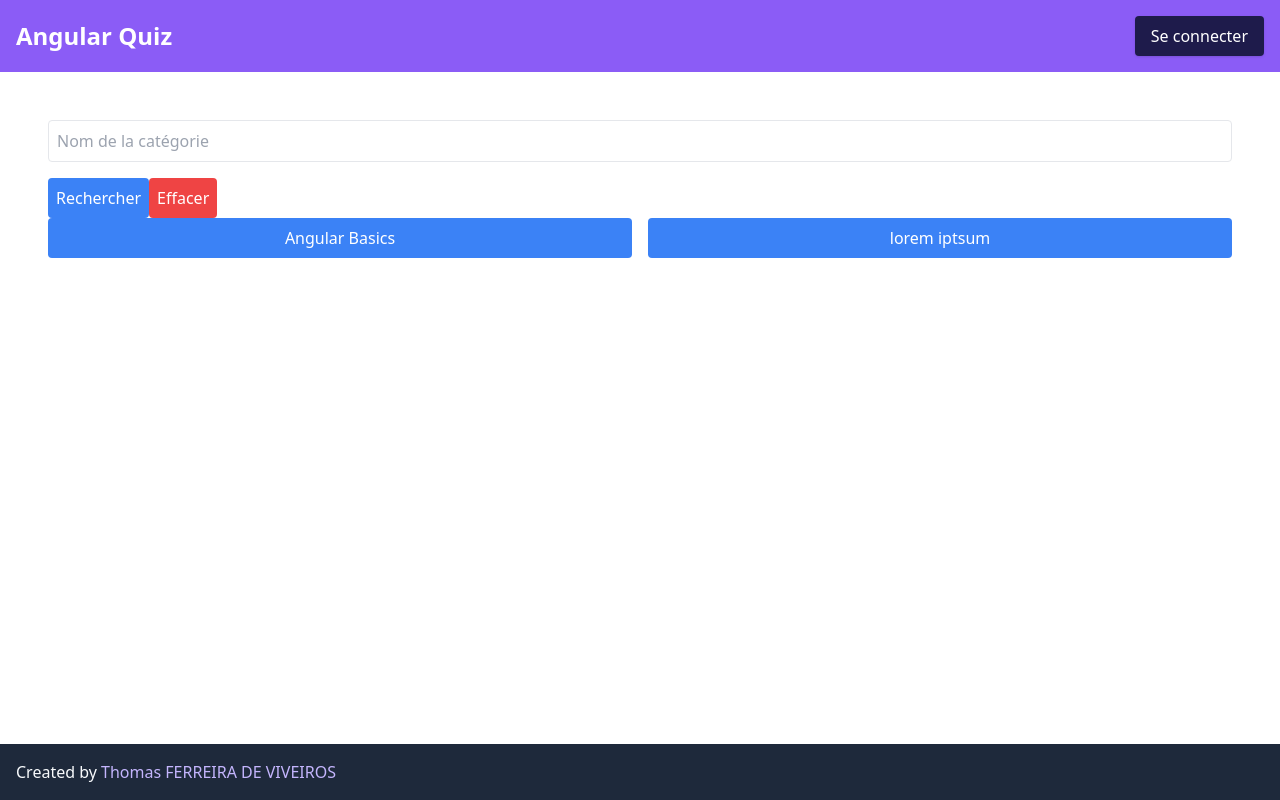
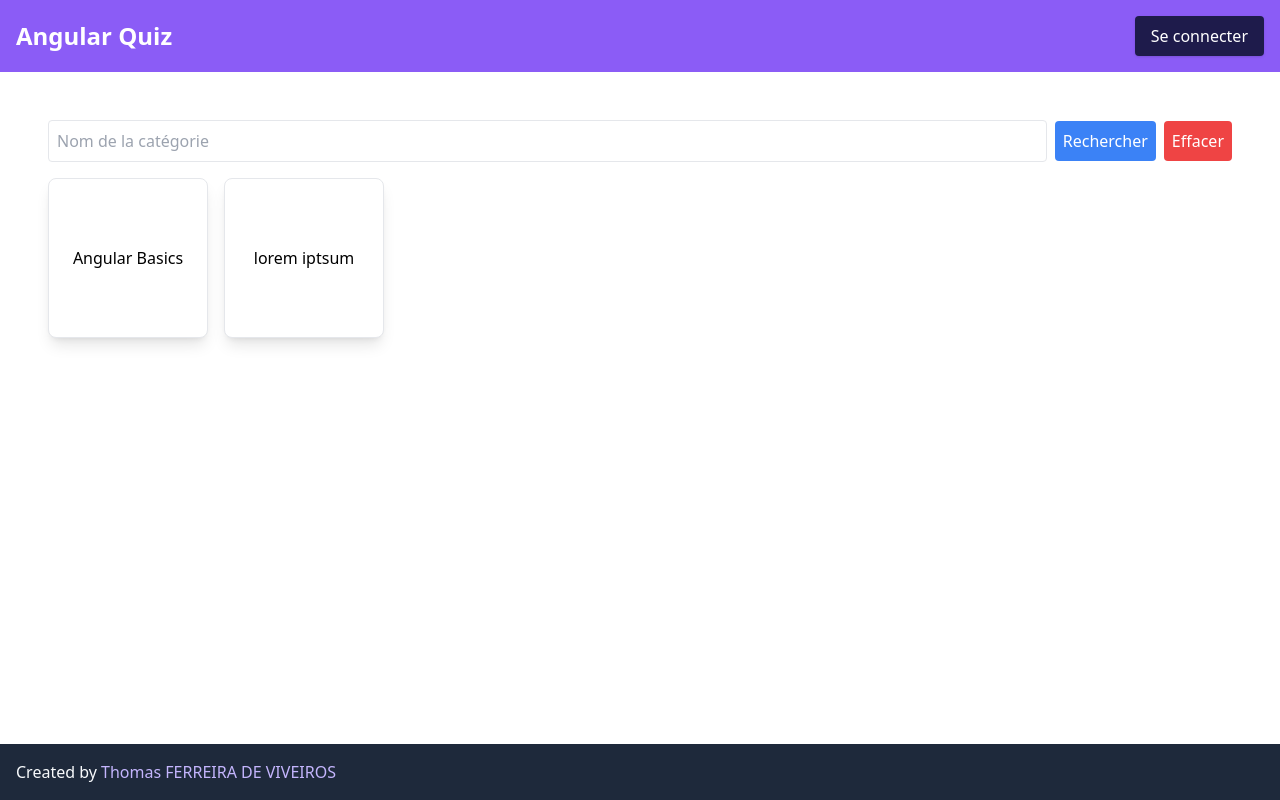
Before and after one commit to Dorianmav/Angular-M2, an Angular app: page /categories in a window 1280 px wide. Built offline with nearby package versions, Linux system fonts and the light colour scheme; data requests are answered from the project's data file.

Commit message:
Amélioration des styles

```diff
--- a/src/app/categorie/categorie.component.html
+++ b/src/app/categorie/categorie.component.html
@@ -1,15 +1,32 @@
 <section class="categories p-4">
-  <form>
-    <input type="text" id="catName" name="catName" class="w-full p-2 border rounded mb-4"
-           placeholder="Nom de la catégorie" [(ngModel)]="searchCategory">
-    <button class="p-2 bg-blue-500 text-white rounded hover:bg-blue-600" (click)="searchCategoryByName()">Rechercher</button>
-    <!-- clear btn -->
-    <button class="p-2 bg-red-500 text-white rounded hover:bg-red-600" (click)="clearSearch()">Effacer</button>
+  <form class="flex items-center space-x-2 mb-4">
+    <input
+      type="text"
+      id="catName"
+      name="catName"
+      class="flex-grow p-2 border rounded"
+      placeholder="Nom de la catégorie"
+      [(ngModel)]="searchCategory"
+    >
+    <button
+      type="button"
+      class="p-2 bg-blue-500 text-white rounded hover:bg-blue-600"
+      (click)="searchCategoryByName()"
+    >
+      Rechercher
+    </button>
+    <button
+      type="button"
+      class="p-2 bg-red-500 text-white rounded hover:bg-red-600"
+      (click)="clearSearch()"
+    >
+      Effacer
+    </button>
   </form>
 
-  <div class="grid grid-cols-2 gap-4">
+  <div class="flex flex-wrap gap-4 mt-4">
     <button *ngFor="let categorie of filteredCategories"
-            class="p-2 bg-blue-500 text-white rounded hover:bg-blue-600"
+            class="quiz-card"
             (click)="goToQuizCategory(categorie.id)"
     >
       {{ categorie.categoryLabel }}
--- a/src/app/categorie/categorie.component.scss
+++ b/src/app/categorie/categorie.component.scss
@@ -0,0 +1,15 @@
+.quiz-card {
+  @apply p-4 bg-white shadow-lg rounded-lg border border-gray-200 transition-transform transform hover:scale-105;
+  display: flex;
+  flex-direction: column;
+  align-items: center;
+  justify-content: center;
+  text-align: center;
+  cursor: pointer;
+  aspect-ratio: 1;
+  width: 10rem;
+
+  &:hover {
+    @apply bg-gray-100;
+  }
+}
```
